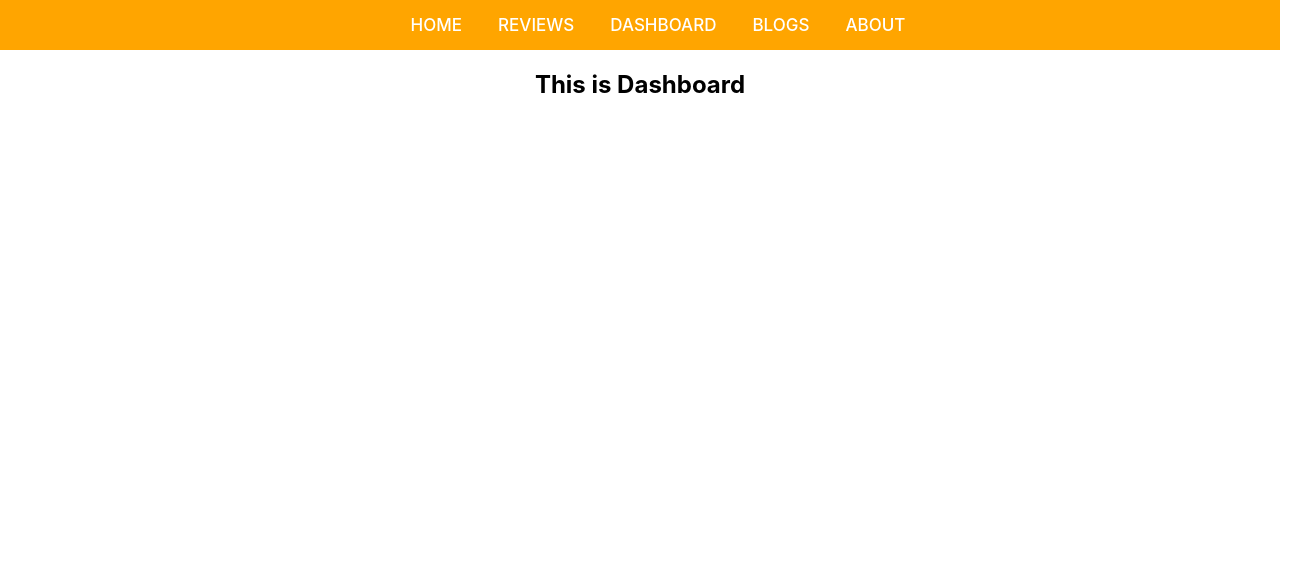
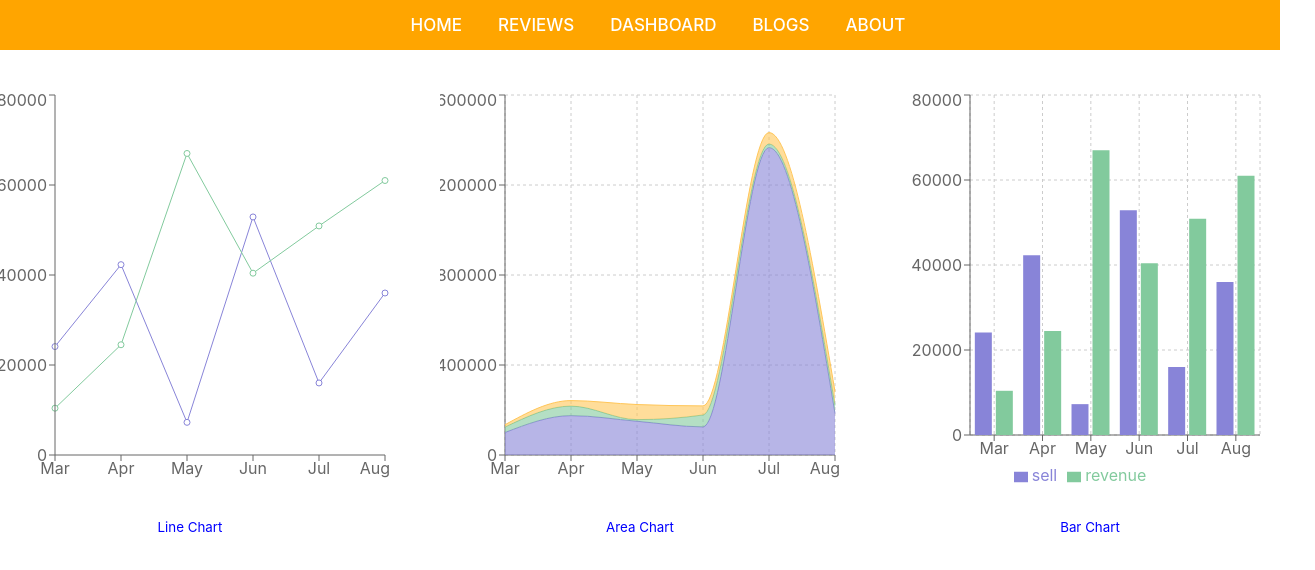
Before and after one commit to rashedevs/clock-zone, a React (Create React App) app: page /dashboard in a window 1280 px wide. Shown: the top 570 px of the page, 1315 px wide, since content can reach past the window. Built offline with nearby package versions, Linux system fonts and the light colour scheme.

Commit message:
charts added on dashboard

```diff
--- a/package.json
+++ b/package.json
@@ -10,6 +10,7 @@
     "react-dom": "^18.0.0",
     "react-router-dom": "^6.3.0",
     "react-scripts": "5.0.0",
+    "recharts": "^2.1.9",
     "web-vitals": "^2.1.4"
   },
   "scripts": {
--- a/public/data.json
+++ b/public/data.json
@@ -2,37 +2,37 @@
     {
         "month": "Mar",
         "investment": 100000,
-        "sell": 241,
+        "sell": 24100,
         "revenue": 10401
     },
     {
         "month": "Apr",
-        "investment": 200000,
-        "sell": 423,
+        "investment": 175000,
+        "sell": 42300,
         "revenue": 24500
     },
     {
         "month": "May",
-        "investment": 500000,
-        "sell": 726,
+        "investment": 150000,
+        "sell": 7260,
         "revenue": 67010
     },
     {
         "month": "Jun",
-        "investment": 500000,
-        "sell": 529,
+        "investment": 125000,
+        "sell": 52900,
         "revenue": 40405
     },
     {
         "month": "Jul",
-        "investment": 600000,
-        "sell": 601,
+        "investment": 1366000,
+        "sell": 16010,
         "revenue": 50900
     },
     {
         "month": "Aug",
-        "investment": 700000,
-        "sell": 670,
+        "investment": 185000,
+        "sell": 36000,
         "revenue": 61000
     }
 ]
--- a/src/components/Dashboard/Dashboard.css
+++ b/src/components/Dashboard/Dashboard.css
@@ -0,0 +1,10 @@
+.chart-container {
+    margin: 20px 15px;
+    display: flex;
+    align-items: center;
+    justify-content: center;
+}
+
+.chart-container p {
+    color: blue;
+}
--- a/src/components/Dashboard/Dashboard.js
+++ b/src/components/Dashboard/Dashboard.js
@@ -1,9 +1,31 @@
-import React from 'react';
+import React, { useEffect, useState } from 'react';
+import MyAreaChart from '../MyAreaChart/MyAreaChart';
+import MyBarChart from '../MyBarChart/MyBarChart';
+import MyLineChart from '../MyLineChart/MyLineChart';
+import './Dashboard.css'
+
 
 const Dashboard = () => {
+    const [data, setData] = useState([])
+    useEffect(() => {
+        fetch('data.json')
+            .then(res => res.json())
+            .then(data => setData(data))
+    }, [])
     return (
-        <div>
-            <h2>This is Dashboard</h2>
+        <div className='chart-container'>
+            <div>
+                <MyLineChart data={data}></MyLineChart>
+                <p><small>Line Chart</small></p>
+            </div>
+            <div>
+                <MyAreaChart data={data}></MyAreaChart>
+                <p><small>Area Chart</small></p>
+            </div>
+            <div>
+                <MyBarChart data={data}></MyBarChart>
+                <p><small>Bar Chart</small></p>
+            </div>
         </div>
     );
 };
--- /dev/null
+++ b/src/components/MyAreaChart/MyAreaChart.css
@@ -0,0 +1,4 @@
+.area-chart {
+    margin: 10px 15px;
+    padding: 10px;
+}
--- /dev/null
+++ b/src/components/MyAreaChart/MyAreaChart.js
@@ -0,0 +1,26 @@
+import React from 'react';
+import './MyAreaChart.css'
+import { Area, AreaChart, CartesianGrid, Tooltip, XAxis, YAxis } from 'recharts';
+
+const MyAreaChart = (props) => {
+    const { data } = props
+    return (
+        <div className='area-chart'>
+            <AreaChart
+                width={400}
+                height={400}
+                data={data}
+            >
+                <CartesianGrid strokeDasharray="3 3" />
+                <XAxis dataKey="month" />
+                <YAxis />
+                <Tooltip />
+                <Area type="monotone" dataKey="investment" stackId="1" stroke="#8884d8" fill="#8884d8" />
+                <Area type="monotone" dataKey="sell" stackId="1" stroke="#82ca9d" fill="#82ca9d" />
+                <Area type="monotone" dataKey="revenue" stackId="1" stroke="#ffc658" fill="#ffc658" />
+            </AreaChart>
+        </div>
+    );
+};
+
+export default MyAreaChart;
--- /dev/null
+++ b/src/components/MyBarChart/MyBarChart.css
@@ -0,0 +1,4 @@
+.bar-chart {
+    margin: 10px 15px;
+    padding: 10px;
+}
--- /dev/null
+++ b/src/components/MyBarChart/MyBarChart.js
@@ -0,0 +1,32 @@
+import React from 'react';
+import './MyBarChart.css'
+import { Bar, BarChart, CartesianGrid, Legend, Tooltip, XAxis, YAxis } from 'recharts';
+
+const MyBarChart = (props) => {
+    const { data } = props
+    return (
+        <div className='bar-chart'>
+            <BarChart
+                width={400}
+                height={400}
+                data={data}
+                margin={{
+                    top: 5,
+                    right: 30,
+                    left: 20,
+                    bottom: 5,
+                }}
+            >
+                <CartesianGrid strokeDasharray="3 3" />
+                <XAxis dataKey="month" />
+                <YAxis />
+                <Tooltip />
+                <Legend />
+                <Bar dataKey="sell" fill="#8884d8" />
+                <Bar dataKey="revenue" fill="#82ca9d" />
+            </BarChart>
+        </div>
+    );
+};
+
+export default MyBarChart;
--- /dev/null
+++ b/src/components/MyLineChart/MyLineChart.css
@@ -0,0 +1,4 @@
+.line-chart {
+    margin: 10px 15px;
+    padding: 10px;
+}
--- /dev/null
+++ b/src/components/MyLineChart/MyLineChart.js
@@ -0,0 +1,20 @@
+import React from 'react';
+import './MyLineChart.css'
+import { Line, LineChart, Tooltip, XAxis, YAxis } from 'recharts';
+
+const MyLineChart = (props) => {
+    const { data } = props
+    return (
+        <div className='line-chart'>
+            <LineChart width={400} height={400} data={data}>
+                <Line dataKey={'sell'} stroke="#8884d8"></Line>
+                <Line dataKey={'revenue'} stroke="#82ca9d"></Line>
+                <XAxis dataKey={'month'}></XAxis>
+                <YAxis dataKey={''}></YAxis>
+                <Tooltip></Tooltip>
+            </LineChart>
+        </div>
+    );
+};
+
+export default MyLineChart;
```
Also changed, not shown: 1 other file (tests, documents, lock files or other folders).
